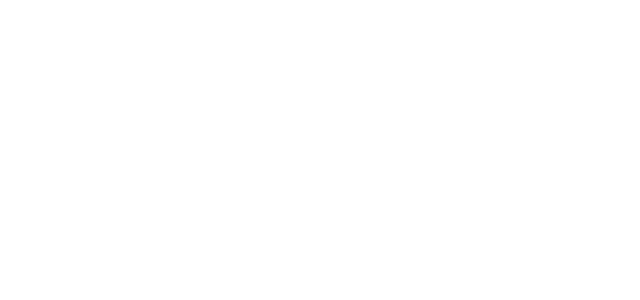
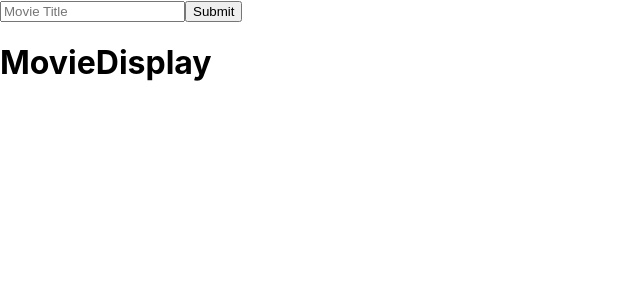
Before and after one commit to SunghunP/react-movies, a React (Create React App) app: page / in a window 1280 px wide. Shown: the top 300 px of the page, without its empty margins (0-640 px from the left). Built offline with nearby package versions, Linux system fonts and the light colour scheme.

Commit message:
Add form functionality

```diff
--- a/src/App.js
+++ b/src/App.js
@@ -4,6 +4,8 @@
 function App() {
   return (
     <div className="App">
+      <Form />
+      <MovieDisplay />
     </div>
   );
 }
--- a/src/components/Form.jsx
+++ b/src/components/Form.jsx
@@ -1,5 +1,12 @@
 const Form = (props) => {
-	return <h1>Form</h1>
+	return (
+		<div>
+			<form>
+				<input type="text" placeholder="Movie Title" />
+				<input type="submit" value="Submit" />
+			</form>
+		</div>
+	)
 }
 
 export default Form
--- a/src/components/MovieDisplay.jsx
+++ b/src/components/MovieDisplay.jsx
@@ -1,5 +1,5 @@
 const MovieDisplay = (props) => {
-	return <h1>Form</h1>
+	return <h1>MovieDisplay</h1>
 }
 
 export default MovieDisplay
```
